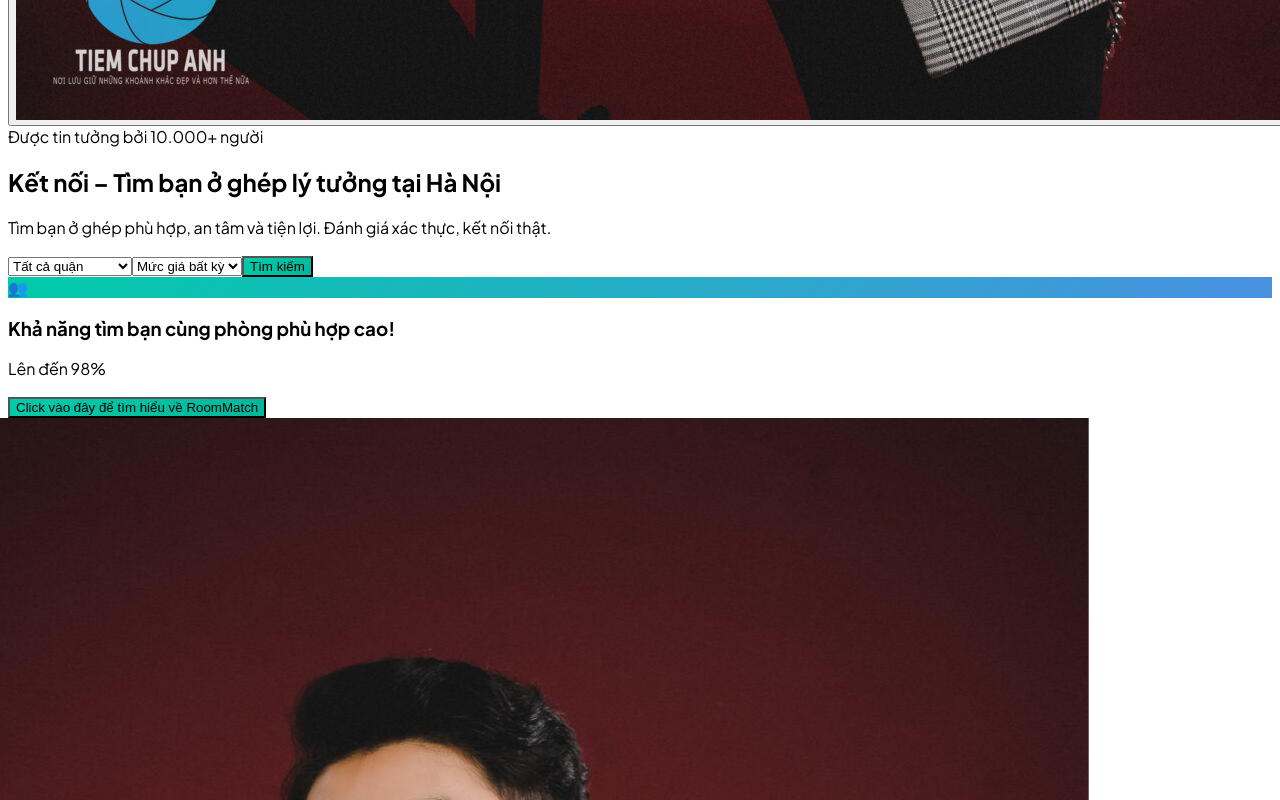
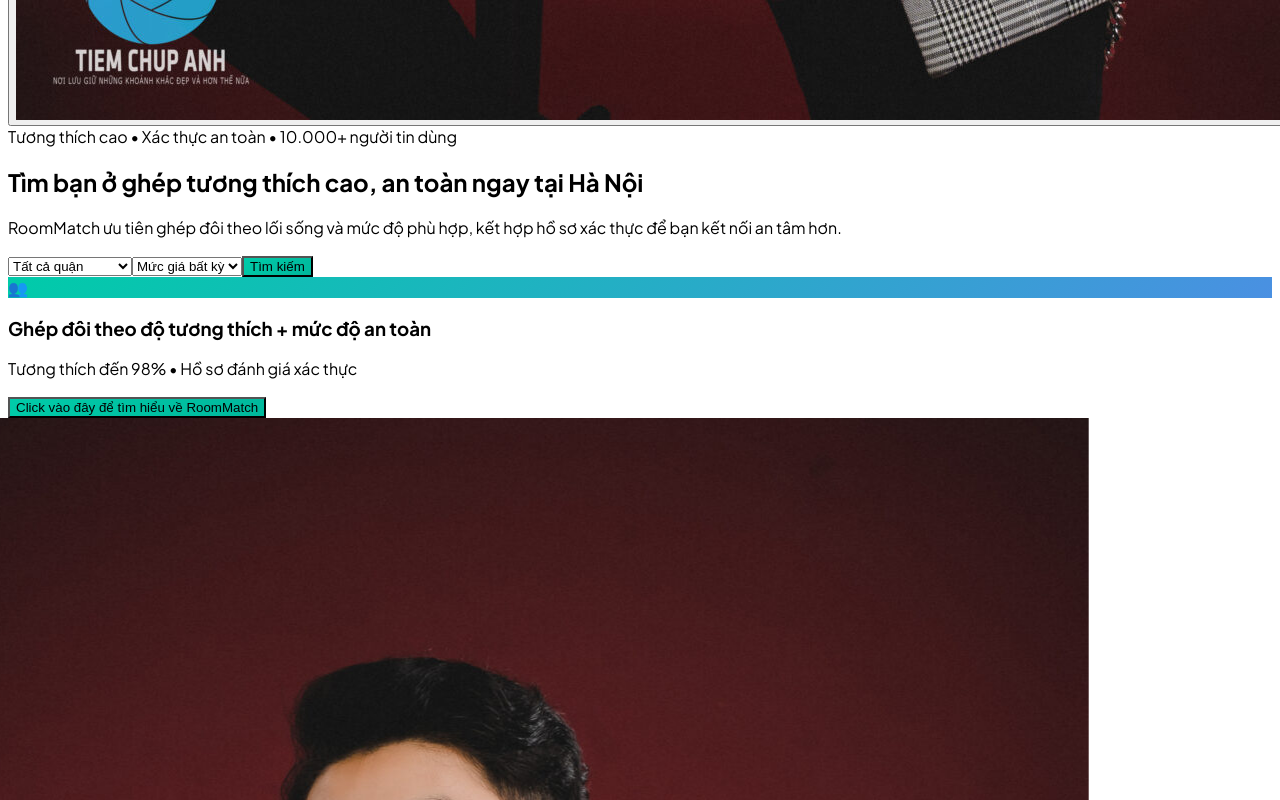
Before and after one commit to cimon-dev/room-match, a Next.js app: page / in a window 1280 px wide. Shown: the part 3880-4680 px from the top of the page. Built offline with nearby package versions, Linux system fonts and the light colour scheme.

Commit message:
update UI tương thích

```diff
--- a/components/Hero.js
+++ b/components/Hero.js
@@ -24,9 +24,9 @@
             <div className="relative max-w-7xl mx-auto px-4 sm:px-6 lg:px-8">
                 <div className="grid lg:grid-cols-2 gap-12 items-center">
                     <div>
-                        <div className="inline-flex items-center gap-2 px-4 py-2 bg-mint-100 rounded-full text-mint-700 font-medium text-sm mb-6">Được tin tưởng bởi 10.000+ người</div>
-                        <h1 className="text-4xl md:text-5xl lg:text-6xl font-extrabold text-slate-900 leading-tight mb-6">Kết nối – Tìm bạn ở ghép lý tưởng tại Hà Nội</h1>
-                        <p className="text-lg md:text-xl text-slate-600 mb-8 max-w-lg">Tìm bạn ở ghép phù hợp, an tâm và tiện lợi. Đánh giá xác thực, kết nối thật.</p>
+                        <div className="inline-flex items-center gap-2 px-4 py-2 bg-mint-100 rounded-full text-mint-700 font-medium text-sm mb-6">Tương thích cao • Xác thực an toàn • 10.000+ người tin dùng</div>
+                        <h1 className="text-4xl md:text-5xl lg:text-6xl font-extrabold text-slate-900 leading-tight mb-6">Tìm bạn ở ghép tương thích cao, an toàn ngay tại Hà Nội</h1>
+                        <p className="text-lg md:text-xl text-slate-600 mb-8 max-w-lg">RoomMatch ưu tiên ghép đôi theo lối sống và mức độ phù hợp, kết hợp hồ sơ xác thực để bạn kết nối an tâm hơn.</p>
                         <div data-tour="hero-search" className="bg-white rounded-2xl shadow-xl p-4 md:p-6 max-w-xl">
                             <div className="grid md:grid-cols-3 gap-4">
                                 <select value={district} onChange={e => setDistrict(e.target.value)} className="px-4 py-3 bg-slate-50 border border-slate-200 rounded-xl">
@@ -52,8 +52,8 @@
                             <div className="flex items-center gap-4 mb-6">
                                 <div className="w-16 h-16 rounded-2xl gradient-mint flex items-center justify-center text-white text-2xl">👥</div>
                                 <div>
-                                    <h3 className="font-bold text-slate-900">Khả năng tìm bạn cùng phòng phù hợp cao!</h3>
-                                    <p className="text-slate-500 text-sm">Lên đến 98%</p>
+                                    <h3 className="font-bold text-slate-900">Ghép đôi theo độ tương thích + mức độ an toàn</h3>
+                                    <p className="text-slate-500 text-sm">Tương thích đến 98% • Hồ sơ đánh giá xác thực</p>
                                 </div>
                             </div>
                             <button
--- a/components/HowItWorks.js
+++ b/components/HowItWorks.js
@@ -1,8 +1,8 @@
 export default function HowItWorks() {
     const steps = [
-        { title: 'Lọc thông minh', text: 'Sử dụng bộ lọc lối sống để tìm bạn cùng phòng phù hợp với thói quen, ngân sách và vị trí mong muốn.', icon: '🔍' },
-        { title: 'Kết nối & trò chuyện', text: 'Gửi yêu cầu kết bạn, ghép đôi và bắt đầu trò chuyện an toàn với bạn cùng phòng tiềm năng.', icon: '💫' },
-        { title: 'Chuyển vào vui vẻ', text: 'Hoàn tất thỏa thuận và tận hưởng cuộc sống hòa hợp với đánh giá xác thực.', icon: '🏠' }
+        { title: 'Đo độ tương thích', text: 'Lọc theo lối sống, ngân sách, khu vực và nhận gợi ý bạn cùng phòng có mức phù hợp cao.', icon: '🔍' },
+        { title: 'Kết nối an toàn', text: 'Xem hồ sơ có đánh giá xác thực, gửi yêu cầu kết nối và trò chuyện trước khi quyết định.', icon: '🛡️' },
+        { title: 'Ở ghép yên tâm', text: 'So sánh hồ sơ, thống nhất kỳ vọng sống chung và bắt đầu cuộc sống hòa hợp hơn.', icon: '🏠' }
     ]
 
     return (
@@ -10,7 +10,7 @@
             <div className="max-w-7xl mx-auto px-4 sm:px-6 lg:px-8">
                 <div className="text-center mb-16">
                     <h2 className="text-3xl md:text-4xl font-bold text-slate-900 mb-4">Cách RoomMatch hoạt động</h2>
-                    <p className="text-lg text-slate-600 max-w-2xl mx-auto">Tìm bạn cùng phòng lý tưởng dễ dàng như 1-2-3</p>
+                    <p className="text-lg text-slate-600 max-w-2xl mx-auto">Ưu tiên phù hợp và an toàn trong từng bước kết nối</p>
                 </div>
                 <div className="grid md:grid-cols-3 gap-8">
                     {steps.map((s, i) => (
--- a/components/ProfileCard.js
+++ b/components/ProfileCard.js
@@ -7,7 +7,7 @@
     const avatarInitial = (user.name || '?').trim().charAt(0).toUpperCase()
 
     return (
-        <div className={`bg-white rounded-2xl shadow-md overflow-hidden flex flex-col ${disableHoverEffect ? '' : 'card-hover'} ${className}`}>
+        <div className={`bg-white rounded-2xl shadow-md overflow-hidden flex flex-col h-full ${disableHoverEffect ? '' : 'card-hover'} ${className}`}>
             <div className="p-5 flex-1 flex flex-col">
                 <div className="flex items-start justify-between mb-4">
                     <div className="flex items-center gap-3">
@@ -59,8 +59,8 @@
                     <span className="px-2 py-1 bg-slate-100 text-slate-600 rounded-full text-xs">{user.pets === 'has' ? '🐕 Có thú cưng' : user.pets === 'friendly' ? '💕 Thân thiện thú cưng' : '🚫 Không thú cưng'}</span>
                 </div>
 
-                <div className="mb-4 flex-1">
-                    <p className="text-slate-600 line-clamp-3">{user.bio}</p>
+                <div className="mb-4 h-12">
+                    <p className="text-slate-600 leading-6 line-clamp-2">{user.bio}</p>
                 </div>
             </div>
 
--- a/components/Stats.js
+++ b/components/Stats.js
@@ -1,9 +1,9 @@
 export default function Stats() {
     const stats = [
         { value: '10K+', label: 'Người dùng hoạt động' },
-        { value: '5K+', label: 'Ghép đôi thành công' },
-        { value: '12', label: 'Quận tại Hà Nội' },
-        { value: '4.8⭐', label: 'Đánh giá trung bình' }
+        { value: '5K+', label: 'Kết nối tương thích thành công' },
+        { value: '98%', label: 'Mức phù hợp tối đa theo hồ sơ' },
+        { value: '4.8⭐', label: 'Độ tin cậy từ đánh giá xác thực' }
     ]
 
     return (
```
